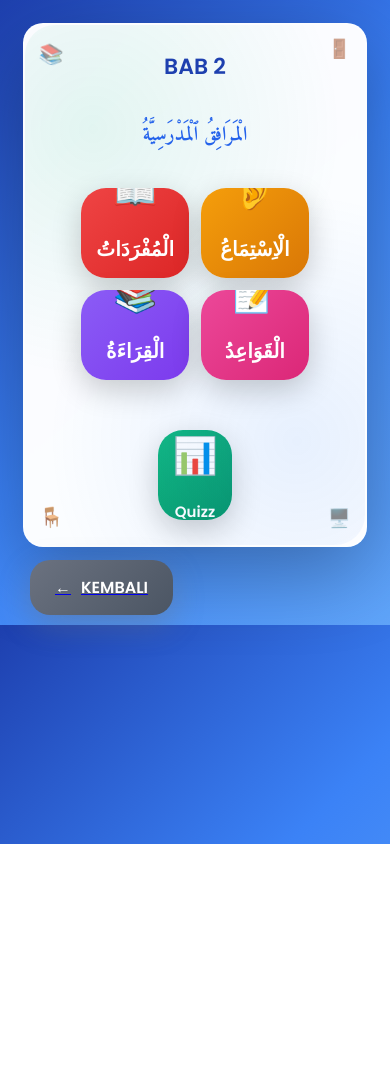
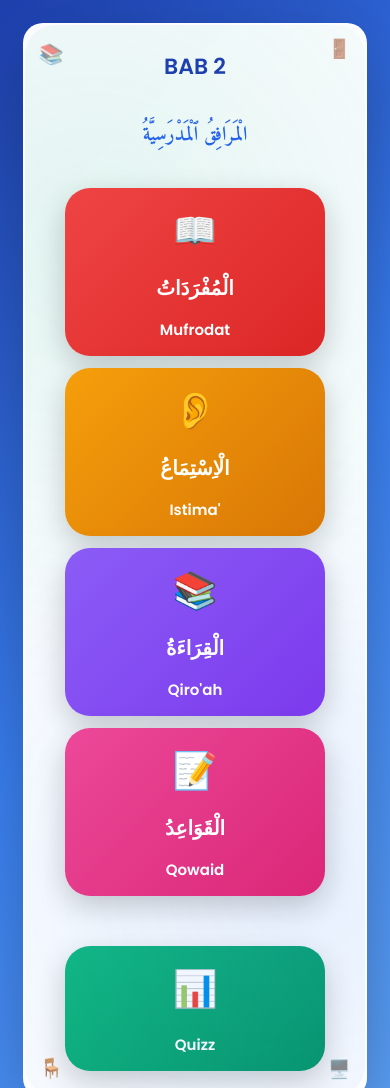
Before and after one commit to hafizprasejarah/Bahasa-Arab, a plain HTML site: page bab2-menu.html in a window 390 px wide. Shown: the top 1088 px of the page. Before the commit the page ends 844 px from the top, so only its background shows below. Drawn offline with Linux system fonts and the light colour scheme.

Commit message:
fix layout

```diff
--- a/bab2-menu.html
+++ b/bab2-menu.html
@@ -27,7 +27,7 @@
                 <div class="arabic-title arabic-text" id="chapterArabicTitle">الْمَرَافِقُ ٱلْمَدْرَسِيَّةُ</div>
 
                 <!-- MENU GRID -->
-                <div class="submenu-grid" style="grid-template-columns: repeat(2, 1fr);">
+                <div class="submenu-grid">
 
                     <!-- Mufrodat -->
                     <button class="btn btn-submenu btn-mufrodat click-effect" data-click-added="true"
--- a/style/style.css
+++ b/style/style.css
@@ -344,7 +344,6 @@ body {
     /* font-size: 18px; */
     margin: 8px;
     width: 320px;
-    height: 130px;
     border-radius: 25px;
     box-shadow: 0 10px 30px rgba(0, 0, 0, 0.2);
     flex-direction: column;
@@ -433,7 +432,6 @@ body {
 
     .btn-submenu {
         width: 300px;
-        height: 125px;
         padding: 15px;
     }
 }
@@ -511,16 +509,10 @@ body {
         font-size: 16px;
     }
 
-    .submenu-grid {
-        grid-template-columns: 1fr;
-        gap: 15px;
-        margin: 30px 0;
-    }
+
 
     .btn-submenu {
-        width: 100%;
         max-width: 360px;
-        height: 120px;
         margin: 0 auto;
     }
 }
@@ -569,9 +561,15 @@ body {
         font-size: 13px;
     }
 
+    .submenu-grid {
+        grid-template-columns: 1fr;
+        gap: 15px;
+        margin: 30px 0;
+    }
+
     .btn-submenu {
+        grid-template-columns: 1fr;
         max-width: 280px;
-        height: 95px;
         font-size: 15px;
     }
 
@@ -654,7 +652,6 @@ body {
 
     .btn-submenu {
         max-width: 260px;
-        height: 90px;
         font-size: 14px;
     }
 
@@ -702,7 +699,6 @@ body {
 
     .btn-submenu {
         max-width: 240px;
-        height: 85px;
         font-size: 13px;
     }
 
@@ -740,8 +736,6 @@ body {
     }
 
     .btn-submenu {
-        width: 180px;
-        height: 80px;
         font-size: 12px;
     }
 
@@ -967,7 +961,6 @@ body {
 
     .btn-submenu {
         max-width: 280px;
-        height: 95px;
         font-size: 15px;
     }
 
@@ -1050,7 +1043,6 @@ body {
 
     .btn-submenu {
         max-width: 260px;
-        height: 90px;
         font-size: 14px;
     }
 
@@ -1098,7 +1090,6 @@ body {
 
     .btn-submenu {
         max-width: 240px;
-        height: 85px;
         font-size: 13px;
     }
 
@@ -1137,7 +1128,6 @@ body {
 
     .btn-submenu {
         width: 180px;
-        height: 80px;
         font-size: 12px;
     }
 
```
Also changed, not shown: bab1-menu.html (+1 -1 lines), bab3-menu.html (+1 -1 lines), bab4-menu.html (+1 -1 lines), bab5-menu.html (+1 -1 lines), bab6-menu.html (+1 -1 lines), evaluasi.html (+1 -6 lines).
